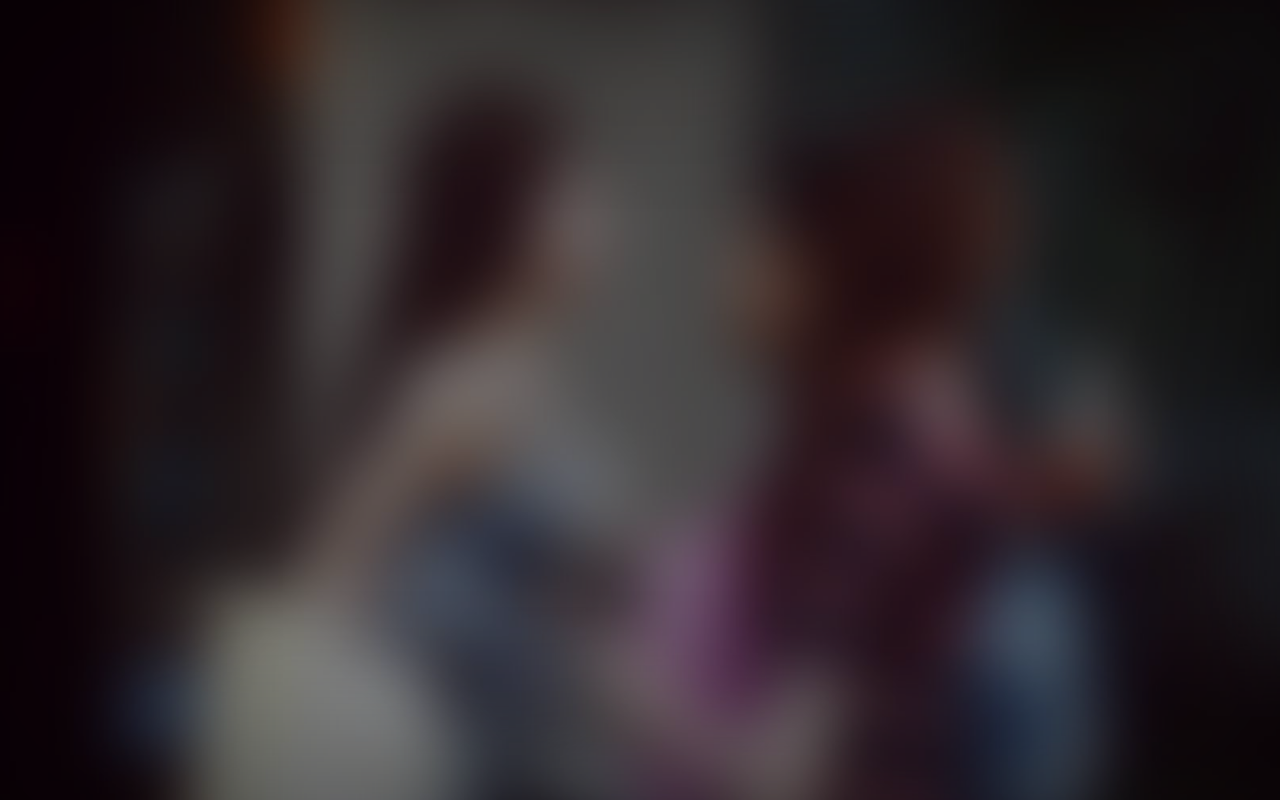
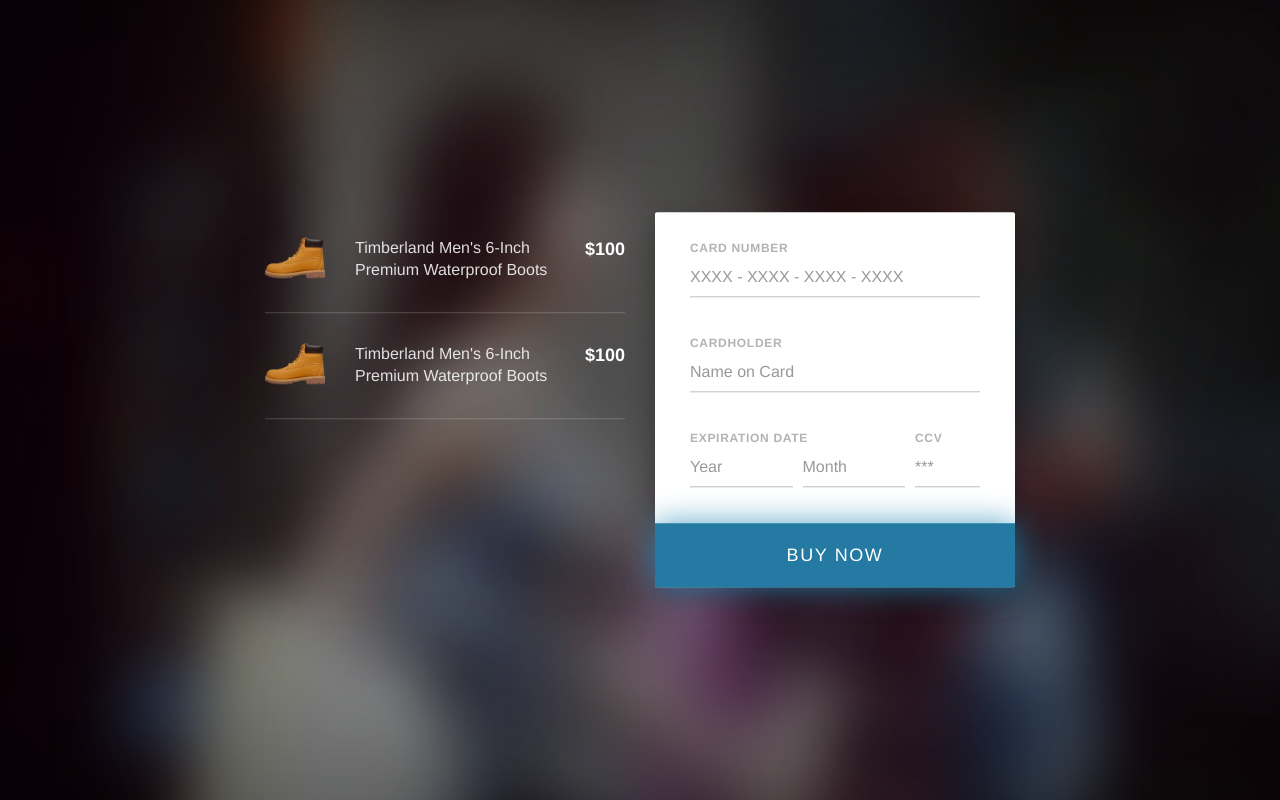
Before and after one commit to remchoi/UI_challenge_02_card_checkout, a plain HTML site: page index.html in a window 1280 px wide. Drawn offline with Linux system fonts and the light colour scheme.

Commit message:
base card and list

```diff
--- a/css/styles.css
+++ b/css/styles.css
@@ -3,6 +3,14 @@ body,
 .stage {
   height: 100%;
   width: 100%;
+}
+.row-sm {
+  margin-left: -5px;
+  margin-right: -5px;
+}
+.row-sm > [class^="col-"] {
+  padding-left: 5px;
+  padding-right: 5px;
 }
 .stage {
   position: relative;
@@ -26,3 +34,104 @@ body,
   box-shadow: inset 0 0 200px 0 rgba(0,0,0,0.5);
   z-index: 2;
 }
+.stage-body {
+  z-index: 3;
+  position: absolute;
+  top: 50%;
+  width: 100%;
+  left: 0;
+  transform: translateY(-50%);
+  color: #fff;
+}
+.product-list {
+  list-style: none;
+  margin: 0;
+  padding: 0;
+  margin-top: 25px;
+}
+.product-list > li {
+  overflow: hidden;
+  margin-bottom: 30px;
+  padding-bottom: 30px;
+  border-bottom: 1px solid rgba(255,255,255,0.2);
+}
+.product-list-thumbnail {
+  float: left;
+  width: 25%;
+  padding-right: 30px;
+}
+.product-list-thumbnail > img {
+  display: block;
+  max-width: 100%;
+  max-height: 45px;
+  float: right;
+}
+.product-list-body {
+  width: 60%;
+  padding-right: 20px;
+  float: left;
+}
+.product-list-title {
+  margin: 0;
+  font-weight: normal;
+  font-size: 16px;
+  line-height: 1.4em;
+  opacity: 0.85;
+}
+.product-list-price {
+  width: 15%;
+  float: left;
+  font-weight: bold;
+  font-size: 18px;
+  line-height: 1.4em;
+  margin-bottom: 0;
+  text-align: right;
+}
+.card-form {
+  z-index: 1;
+  background: #fff;
+  color: #666;
+  padding: 25px 35px;
+  padding-bottom: 65px;
+  border-radius: 2px;
+  box-shadow: 0 10px 25px rgba(0,0,0,0.3);
+  position: relative;
+}
+.card-form label {
+  color: #b3b3b3;
+  text-transform: uppercase;
+  font-size: 12px;
+  letter-spacing: 0.7px;
+  margin-bottom: 0;
+}
+.card-form .form-control {
+  border-radius: 0;
+  border: none;
+  box-shadow: none;
+  border-bottom: 1px solid #bfbfbf;
+  padding-left: 0;
+  padding-right: 0;
+  font-size: 16px;
+  height: 40px;
+}
+.card-form .form-group {
+  margin-bottom: 35px;
+}
+.card-form-submit {
+  z-index: 2;
+  background-color: #247aa2;
+  box-shadow: 0 0 30px rgba(42,141,188,0.8);
+  position: absolute;
+  bottom: 0;
+  left: 0;
+  border-radius: 0 0 2px 2px;
+  border: none;
+  padding: 20px 0;
+  text-transform: uppercase;
+  letter-spacing: 1.6px;
+  transition: 0.32s;
+}
+.card-form-submit:hover {
+  background-color: #1d6282;
+  box-shadow: 0 0 30px rgba(42,141,188,0.3);
+}
--- a/index.html
+++ b/index.html
@@ -4,7 +4,7 @@
 <head>
   <meta charset="utf-8">
 
-  <title>UI#01 Login Form</title>
+  <title>UI#02 Credit Card Checkout</title>
   <meta name="description" content="UI Design Challenge">
   <meta name="author" content="Rem Tsoy">
 
@@ -23,6 +23,78 @@
 	<div class="stage" style="background-image: url(img/bg_origin.jpg)">
     <div class="stage-mask"></div>
     <div class="stage-inner-shadow"></div>
+
+    <div class="stage-body">
+      <div class="container">
+        <div class="row">
+          <div class="col-md-8 col-md-offset-2">
+              <div class="row">
+                <div class="col-md-6">
+                  <!-- Product list -->
+                  <ul class="product-list">
+                    <li>
+                      <div class="product-list-thumbnail">
+                        <img src="img/product-1.png" alt="Product Thumbnail">
+                      </div>
+                      <div class="product-list-body">
+                        <h5 class="product-list-title">Timberland Men's 6-Inch Premium Waterproof Boots</h5>
+                      </div>
+                      <p class="product-list-price">$100</p>
+                    </li>
+                    <li>
+                      <div class="product-list-thumbnail">
+                        <img src="img/product-1.png" alt="Product Thumbnail">
+                      </div>
+                      <div class="product-list-body">
+                        <h5 class="product-list-title">Timberland Men's 6-Inch Premium Waterproof Boots</h5>
+                      </div>
+                      <p class="product-list-price">$100</p>
+                    </li>
+                  </ul>
+                  <!-- /Product list -->
+                </div>
+                <div class="col-md-6">
+                  <!-- Card form -->
+                  <div class="card-form">
+                    <div class="form-group">
+                      <label for="">Card Number</label>
+                      <input type="text" class="form-control" placeholder="XXXX - XXXX - XXXX - XXXX">
+                    </div>
+                    <div class="form-group">
+                      <label for="">Cardholder</label>
+                      <input type="text" class="form-control" placeholder="Name on Card">
+                    </div>
+                    <div class="row row-sm">
+                      <div class="col-md-9">
+                        <div class="form-group">
+                          <label for="">Expiration Date</label>
+                          <div class="row row-sm">
+                            <div class="col-md-6">
+                              <input type="text" class="form-control" placeholder="Year">
+                            </div>
+                            <div class="col-md-6">
+                              <input type="text" class="form-control" placeholder="Month">
+                            </div>
+                          </div>
+                        </div>
+                      </div>
+                      <div class="col-md-3">
+                        <div class="form-group">
+                          <label for="">CCV</label>
+                          <input type="text" class="form-control" placeholder="***">
+                        </div>
+                      </div>
+                    </div>
+                    <a href="#" class="card-form-submit btn btn-lg btn-primary btn-block">Buy Now</a>
+                  </div>
+                  <!-- /Card form -->
+                </div>
+              </div>
+          </div>
+        </div>
+      </div>
+    </div>
+
   </div>
 
 	<!-- /MAIN HTML -->
```
Also changed, not shown: img/product-1.png (added), 1 other file.
